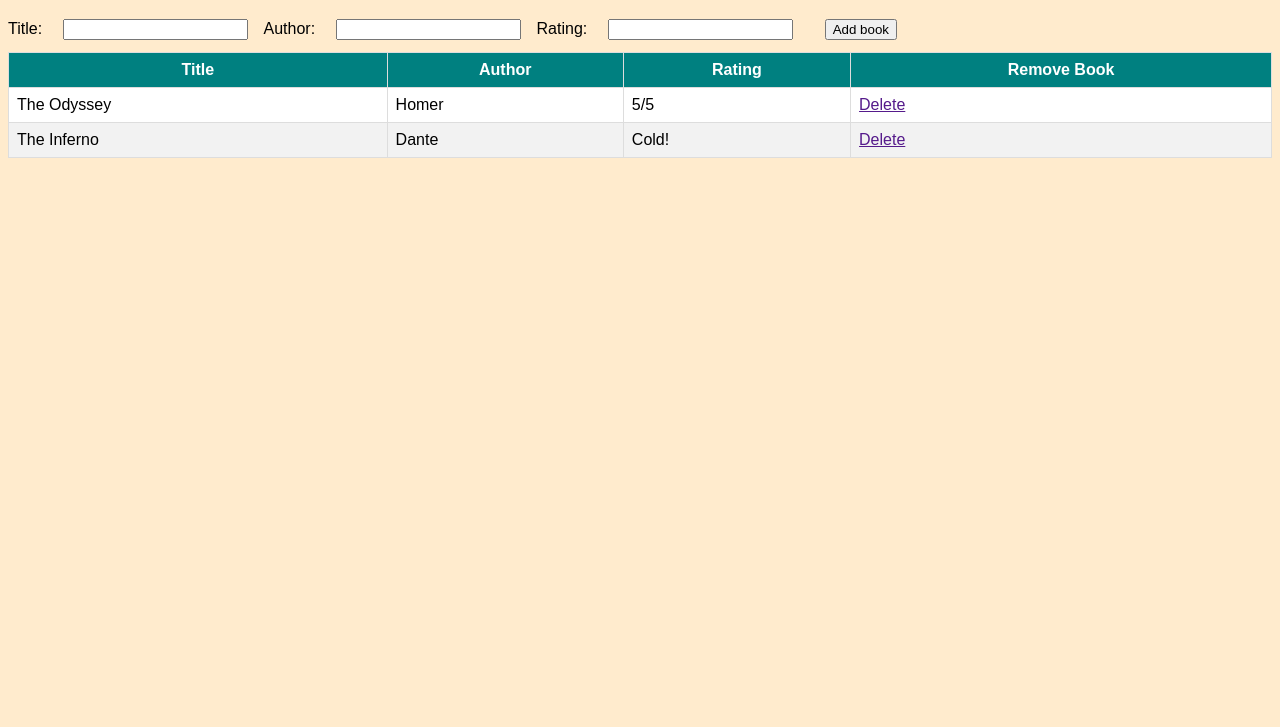
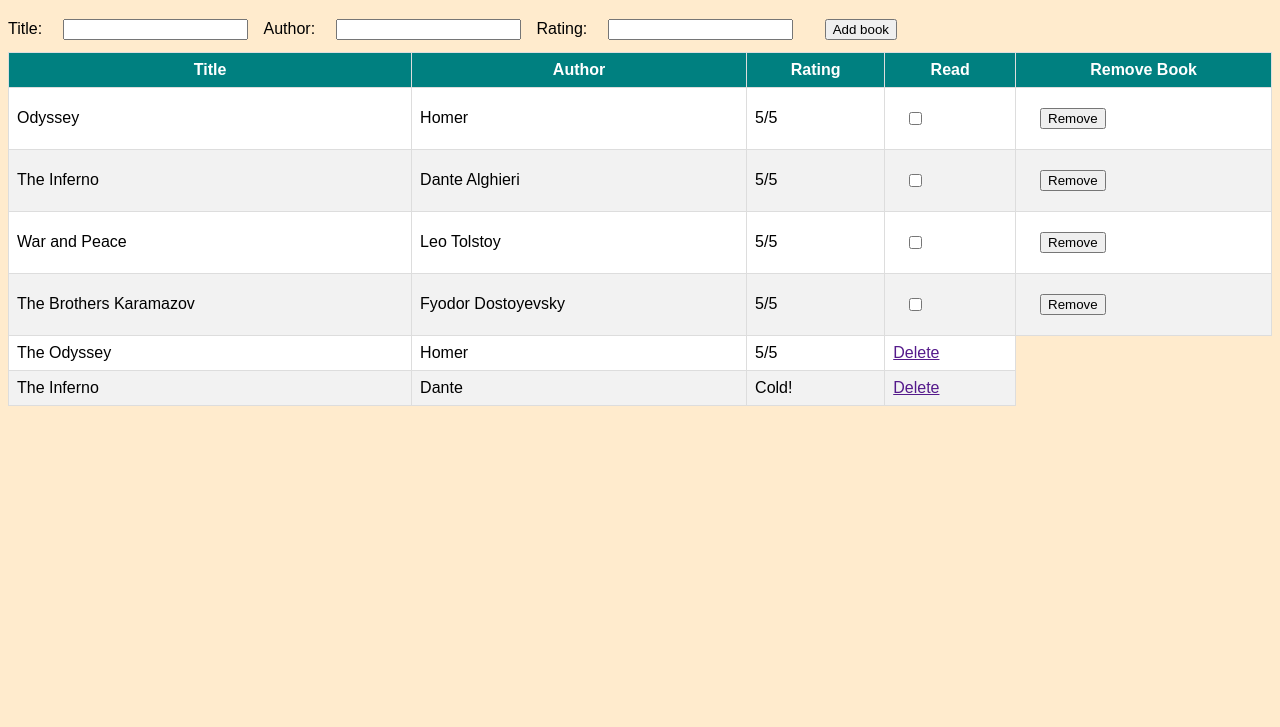
Before and after one commit to tedjv/booklog, a plain HTML site: page index.html in a window 1280 px wide. Shown: the part 73-800 px from the top of the page. Drawn offline with Linux system fonts and the light colour scheme.

Commit message:
Add sample rows. Typo fix.

```diff
--- a/index.html
+++ b/index.html
@@ -7,7 +7,7 @@
     <head>
         <meta charset="utf-8">
         <meta http-equiv="X-UA-Compatible" content="IE=edge">
-        <title>BookLog</title>
+        <title>Book Log</title>
         <meta name="description" content="">
         <meta name="viewport" content="width=device-width, initial-scale=1">
         <link rel="stylesheet" href="style.css">
@@ -17,7 +17,7 @@
             <p class="browsehappy">You are using an <strong>outdated</strong> browser. Please <a href="#">upgrade your browser</a> to improve your experience.</p>
         <![endif]-->
     <div class="container">
-        <h1>BookLog</h1>
+        <h1>Book Log</h1>
 
         <form id="book-form">
             <div class="form-group">
@@ -45,10 +45,47 @@
                 <th class="title">Title</th>
                 <th class="author">Author</th>
                 <th class="rating">Rating</th>
-                <th class="delete">Remove Book</th>
+                <th>Read</th>
+                <th>Remove Book</th>
             </tr>
         </thead>
-        <tbody id="book-list"></tbody>
+        <tbody id="book-list">
+            <tr>
+                <td>Odyssey</>
+                    <td>Homer</>
+                    <td>5/5</>
+                    <td><input type="checkbox" id="read-status" name="completed" value="read">
+                    <label for="completed"></label>
+                    <td><input type="button" id="delete-button" value="Remove" onclick="DeleteRowFunction()"></td>
+            </tr>
+
+            <tr>
+                <td>The Inferno</>
+                    <td>Dante Alghieri</>
+                    <td>5/5</>
+                    <td><input type="checkbox" id="read-status" name="completed" value="read">
+                    <label for="completed"></label>
+                    <td><input type="button" id="delete-button" value="Remove" onclick="DeleteRowFunction()"></td>
+            </tr>
+
+            <tr>
+                <td>War and Peace</>
+                    <td>Leo Tolstoy</>
+                    <td>5/5</>
+                    <td><input type="checkbox" id="read-status" name="completed" value="read">
+                    <label for="completed"></label>
+                    <td><input type="button" id="delete-button" value="Remove" onclick="DeleteRowFunction()"></td>
+            </tr>
+
+            <tr>
+                <td>The Brothers Karamazov</>
+                    <td>Fyodor Dostoyevsky</>
+                    <td>5/5</>
+                    <td><input type="checkbox" id="read-status" name="completed" value="read">
+                    <label for="completed"></label>
+                    <td><input type="button" id="delete-button" value="Remove" onclick="DeleteRowFunction()"></td>
+            </tr>
+        </tbody>
         </table>
     </div>
         <script src="app.js" async defer></script>
```
